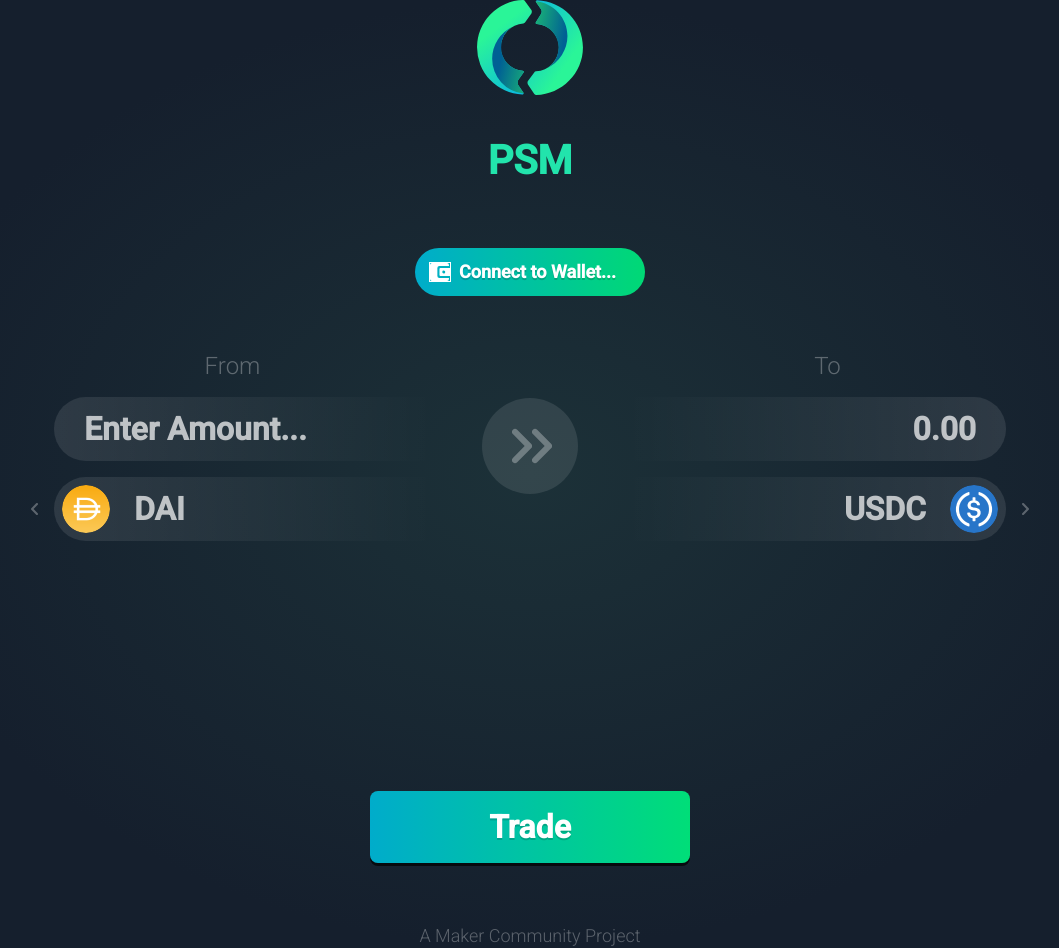
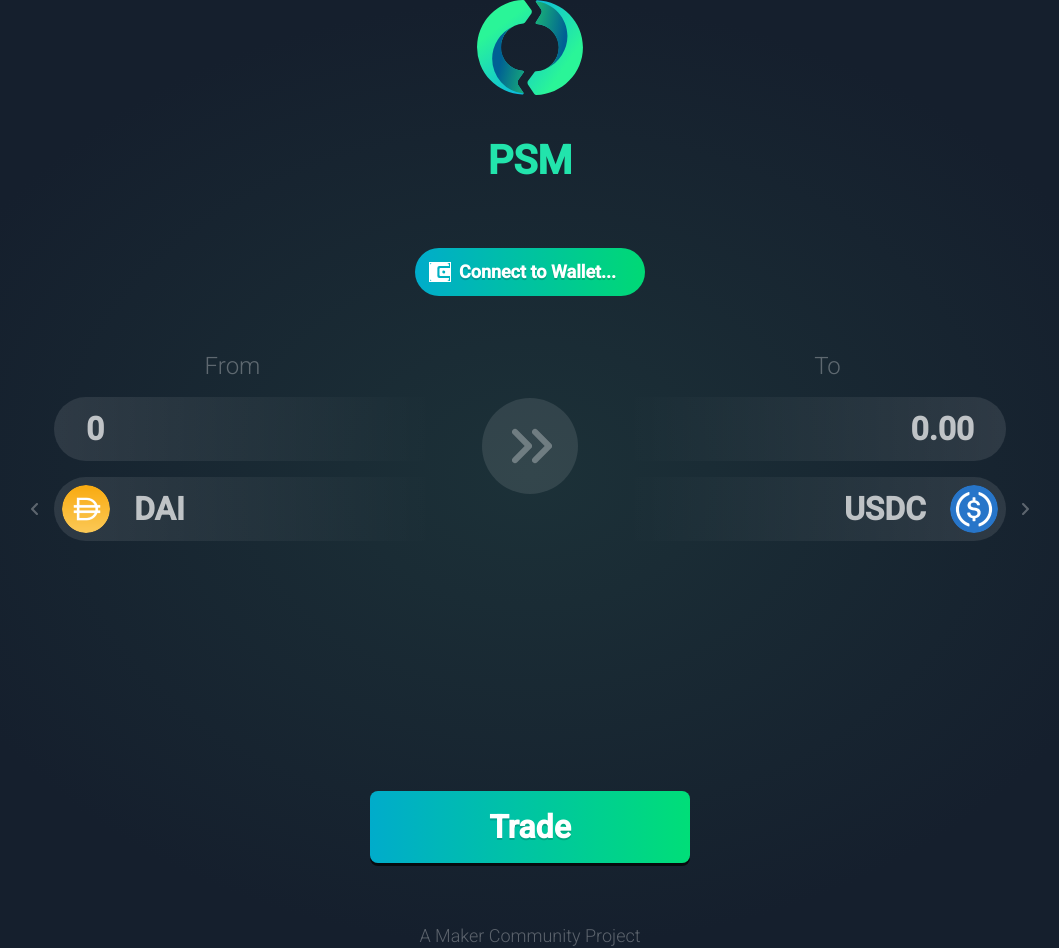
Before and after one commit to DSpotDevelopers/makerdao-psm, a React (Create React App) app: page / in a window 1280 px wide. Shown: the whole page, without its empty margins (110-1169 px from the left). Built offline with nearby package versions, Linux system fonts and the light colour scheme.

Commit message:
Added focus state to input and allowing edition

```diff
--- a/src/components/input/Input.js
+++ b/src/components/input/Input.js
@@ -1,9 +1,12 @@
-import React from "react";
+import React, {useState} from "react";
 import PropTypes from "prop-types";
 import "./Input.scss";
 
-const Input = ({value = '', left = false, right = false}) => {
-    return <div className={`Input ${left ? 'Left' : ''} ${right ? 'Right' : ''}`}>{value}</div>
+const Input = ({value = '', left = false, right = false, onChange = () => {}, placeholder = 'Enter Amount...'}) => {
+    const [focused, setFocused] = useState(false);
+    return <div className={`Input ${left ? 'Left' : ''} ${right ? 'Right' : ''} ${focused ? 'Focused' : ''}`}>
+        <input type="number" value={value} onChange={onChange} onFocus={() => setFocused(true)} onBlur={() => setFocused(false)} placeholder={placeholder}/>
+    </div>
 };
 
 Input.propTypes = {
--- a/src/components/input/Input.scss
+++ b/src/components/input/Input.scss
@@ -7,11 +7,33 @@
   background: rgba(255, 255, 255, .07);
   border-radius: 32px;
 
-  text-align: right;
+
+  text-align: left;
   font: normal normal bold 32px/43px Roboto;
   letter-spacing: 0;
   color: rgba(255, 255, 255, .7);
   padding: 0 30px;
+
+  transition: border-radius .3s ease, background .3s ease;
+
+  input {
+    font: normal normal bold 32px/43px Roboto;
+    color: rgba(255, 255, 255, .7);
+    outline: none;
+    background: transparent;
+    border: none;
+
+    &::placeholder {
+      color: rgba(255, 255, 255, .7);
+    }
+
+    &::-webkit-outer-spin-button,
+    &::-webkit-inner-spin-button {
+      -webkit-appearance: none;
+      margin: 0;
+    }
+
+  }
 
   &.Left {
     background: transparent linear-gradient(90deg, rgba(255, 255, 255, .1) 0%, rgba(255, 255, 255, 0) 100%) 0 0 no-repeat padding-box;
@@ -22,5 +44,15 @@
     border-radius: 0 32px 32px 0;
     background: transparent linear-gradient(90deg, rgba(255, 255, 255, 0) 0%, rgba(255, 255, 255, .1) 100%) 0 0 no-repeat padding-box;
     justify-content: flex-end;
+
+    input {
+      text-align: right;
+    }
   }
+
+  &.Focused {
+    border-radius: 32px;
+    background: transparent linear-gradient(90deg, rgba(255, 255, 255, .1) 0%, rgba(255, 255, 255, .1) 100%) 0 0 no-repeat padding-box;
+  }
+
 }
--- a/src/views/main/Main.js
+++ b/src/views/main/Main.js
@@ -1,4 +1,4 @@
-import React from "react";
+import React, {useState} from "react";
 import "./Main.scss";
 import logo from "../../assets/logo.svg";
 import ConnectButton from "../../components/connect-button/ConnectButton";
@@ -10,6 +10,12 @@
 import Button from "../../components/button/Button";
 
 const Main = () => {
+    const [entryValue, setEntryValue] = useState(0);
+
+    const handleEntryChange = ({target: {value}}) => {
+        setEntryValue(value);
+    }
+
     return <div className={'MainContainer'}>
         <div className={'LogoContainer'}>
             <img src={logo} alt="Logo"/>
@@ -20,7 +26,7 @@
             <div className="Side Left">
                 <span className={'Label'}>From</span>
                 <div style={{marginBottom: '16px'}}>
-                    <Input left={true} value={'Enter Amount...'}/>
+                    <Input left={true} value={entryValue} onChange={handleEntryChange}/>
                 </div>
                 <Select left={true} value={'DAI'} img={DaiImg}/>
             </div>
```
